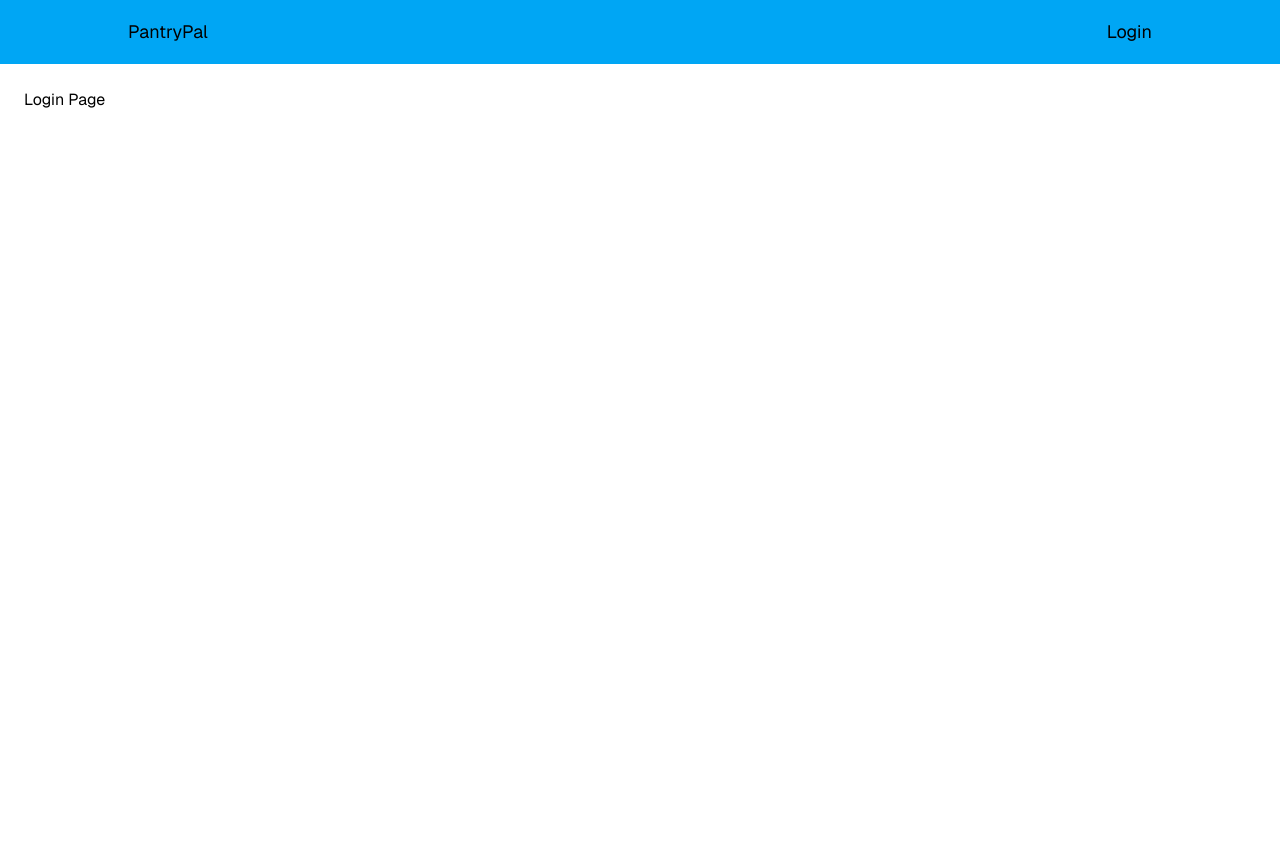
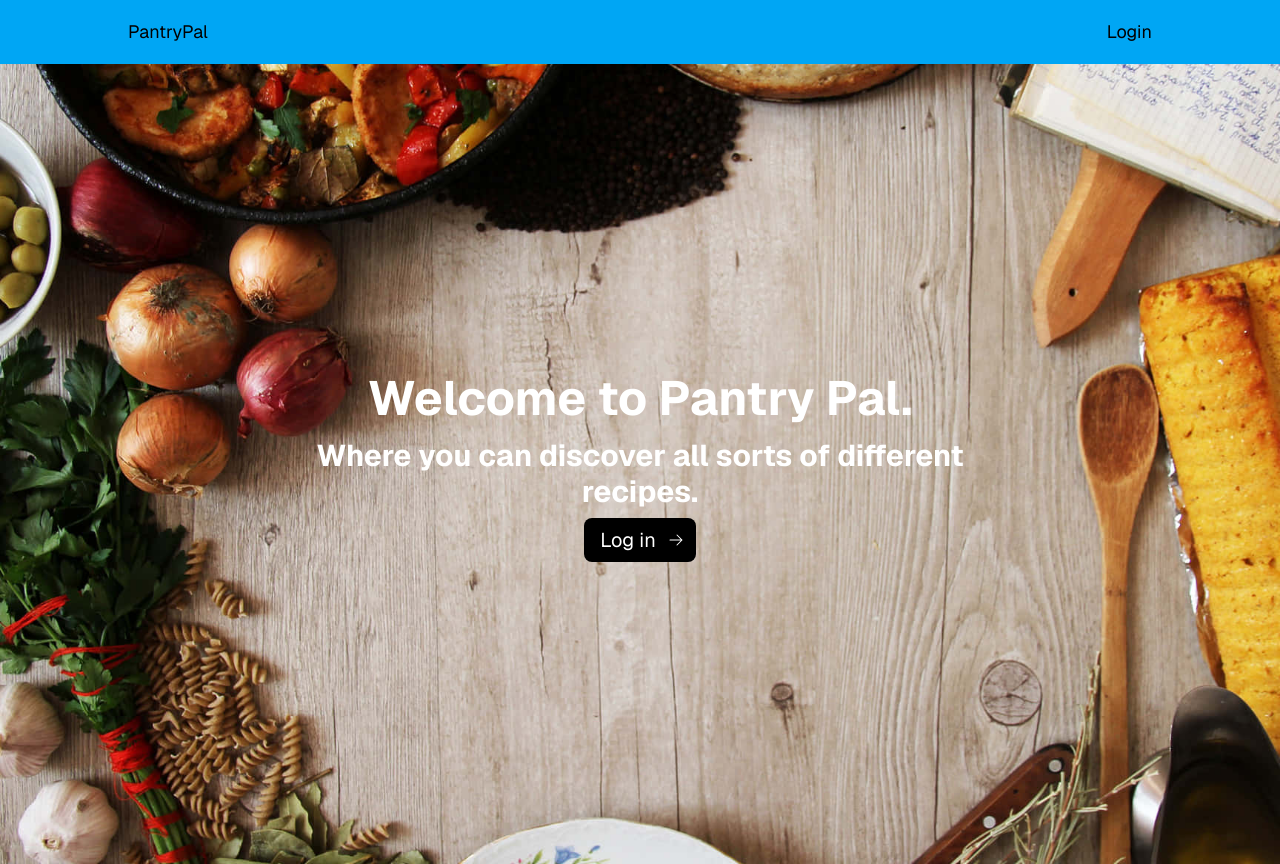
Before and after one commit to Sheepodeepo/PantryPal, a Next.js app in the folder Frontend/: page / in a window 1280 px wide. Built offline with nearby package versions, Linux system fonts and the light colour scheme.

Commit message:
Created Home Page

```diff
--- a/Frontend/src/app/page.tsx
+++ b/Frontend/src/app/page.tsx
@@ -1,114 +1,31 @@
 import Navbar from "@/app/ui/navbar";
+import Image from 'next/image';
+import Link from "next/link";
+import { HiArrowRight } from 'react-icons/hi2';
 
 export default function Home(){
   return (
     <main className="">
       <Navbar/>
+      {/* Hero */}
+        <div className="relative bg-[url('/images/1920.jpg')] bg-cover flex flex-col items-center justify-center w-auto h-screen">
+          <div className="flex flex-col items-center text-white ">
+            <div className="text-2xl md:text-5xl font-bold py-2 ">Welcome to Pantry Pal. </div>
+            <div className="text-base md:text-3xl text-center font-bold max-w-2xl py-2 "> Where you can discover all sorts of different recipes. </div>
 
-      <div className="flex flex-col min-h-screen p-6"> Login Page </div>
+            <Link
+              href ="/login"
+              className="flex flex-row items-center py-2 bg-black text-white px-2 rounded-lg">
+                <span className="text-base md:text-xl px-2"> Log in </span> <HiArrowRight className="w-5 md:w-6"/>
+            </Link>
+          </div>
+
+        </div>
+
+
+        {/* <div className="flex flex-col max-w-4xl mx-auto min-h-screen">  */}
+
+        {/* </div> */}
     </main>
   )
 }
-// import Image from "next/image";
-
-// export default function Home() {
-//   return (
-//     <div className="grid grid-rows-[20px_1fr_20px] items-center justify-items-center min-h-screen p-8 pb-20 gap-16 sm:p-20 font-[family-name:var(--font-geist-sans)]">
-//       <main className="flex flex-col gap-[32px] row-start-2 items-center sm:items-start">
-//         <Image
-//           className="dark:invert"
-//           src="/next.svg"
-//           alt="Next.js logo"
-//           width={180}
-//           height={38}
-//           priority
-//         />
-//         <ol className="list-inside list-decimal text-sm/6 text-center sm:text-left font-[family-name:var(--font-geist-mono)]">
-//           <li className="mb-2 tracking-[-.01em]">
-//             Get started by editing{" "}
-//             <code className="bg-black/[.05] dark:bg-white/[.06] px-1 py-0.5 rounded font-[family-name:var(--font-geist-mono)] font-semibold">
-//               src/app/page.tsx
-//             </code>
-//             .
-//           </li>
-//           <li className="tracking-[-.01em]">
-//             Save and see your changes instantly.
-//           </li>
-//         </ol>
-
-//         <div className="flex gap-4 items-center flex-col sm:flex-row">
-//           <a
-//             className="rounded-full border border-solid border-transparent transition-colors flex items-center justify-center bg-foreground text-background gap-2 hover:bg-[#383838] dark:hover:bg-[#ccc] font-medium text-sm sm:text-base h-10 sm:h-12 px-4 sm:px-5 sm:w-auto"
-//             href="https://vercel.com/new?utm_source=create-next-app&utm_medium=appdir-template-tw&utm_campaign=create-next-app"
-//             target="_blank"
-//             rel="noopener noreferrer"
-//           >
-//             <Image
-//               className="dark:invert"
-//               src="/vercel.svg"
-//               alt="Vercel logomark"
-//               width={20}
-//               height={20}
-//             />
-//             Deploy now
-//           </a>
-//           <a
-//             className="rounded-full border border-solid border-black/[.08] dark:border-white/[.145] transition-colors flex items-center justify-center hover:bg-[#f2f2f2] dark:hover:bg-[#1a1a1a] hover:border-transparent font-medium text-sm sm:text-base h-10 sm:h-12 px-4 sm:px-5 w-full sm:w-auto md:w-[158px]"
-//             href="https://nextjs.org/docs?utm_source=create-next-app&utm_medium=appdir-template-tw&utm_campaign=create-next-app"
-//             target="_blank"
-//             rel="noopener noreferrer"
-//           >
-//             Read our docs
-//           </a>
-//         </div>
-//       </main>
-//       <footer className="row-start-3 flex gap-[24px] flex-wrap items-center justify-center">
-//         <a
-//           className="flex items-center gap-2 hover:underline hover:underline-offset-4"
-//           href="https://nextjs.org/learn?utm_source=create-next-app&utm_medium=appdir-template-tw&utm_campaign=create-next-app"
-//           target="_blank"
-//           rel="noopener noreferrer"
-//         >
-//           <Image
-//             aria-hidden
-//             src="/file.svg"
-//             alt="File icon"
-//             width={16}
-//             height={16}
-//           />
-//           Learn
-//         </a>
-//         <a
-//           className="flex items-center gap-2 hover:underline hover:underline-offset-4"
-//           href="https://vercel.com/templates?framework=next.js&utm_source=create-next-app&utm_medium=appdir-template-tw&utm_campaign=create-next-app"
-//           target="_blank"
-//           rel="noopener noreferrer"
-//         >
-//           <Image
-//             aria-hidden
-//             src="/window.svg"
-//             alt="Window icon"
-//             width={16}
-//             height={16}
-//           />
-//           Examples
-//         </a>
-//         <a
-//           className="flex items-center gap-2 hover:underline hover:underline-offset-4"
-//           href="https://nextjs.org?utm_source=create-next-app&utm_medium=appdir-template-tw&utm_campaign=create-next-app"
-//           target="_blank"
-//           rel="noopener noreferrer"
-//         >
-//           <Image
-//             aria-hidden
-//             src="/globe.svg"
-//             alt="Globe icon"
-//             width={16}
-//             height={16}
-//           />
-//           Go to nextjs.org →
-//         </a>
-//       </footer>
-//     </div>
-//   );
-// }
```
